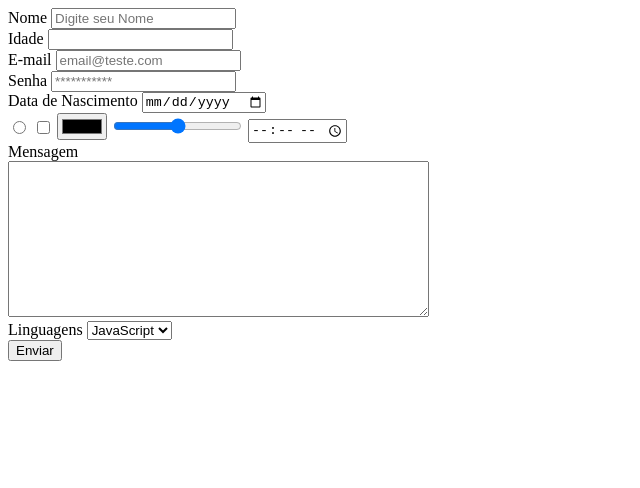
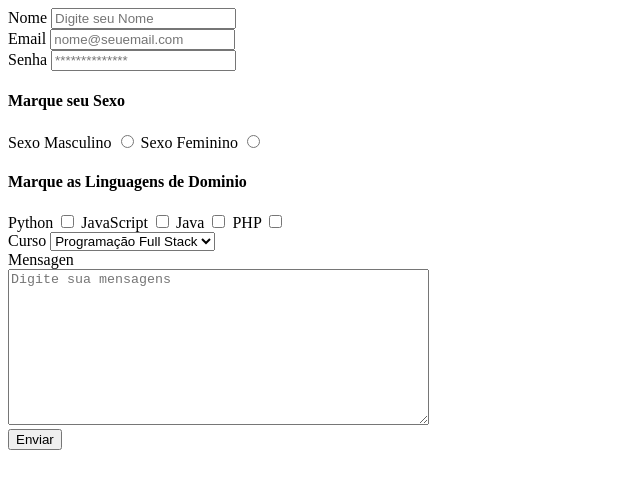
Before and after one commit to Heberneto1505/Aprendendo1HTML, a plain HTML site: page formulario.html in a window 1280 px wide. Shown: the whole page, without its empty margins (0-640 px from the left). Drawn offline with Linux system fonts and the light colour scheme.

Commit message:
Update formulario.html

```diff
--- a/formulario.html
+++ b/formulario.html
@@ -3,42 +3,42 @@
 <head>
     <meta charset="UTF-8">
     <meta name="viewport" content="width=device-width, initial-scale=1.0">
-    <title>Formulário</title>
+    <title>Formulario2</title>
 </head>
 <body>
     <form>
-        <label for="Nome">Nome</label>
-        <input type="text" id="Nome" placeholder="Digite seu Nome">
+        <label for="nome">Nome</label>
+        <input type="text" id="nome" placeholder="Digite seu Nome">
         <br>
-        <label for="Idade">Idade</label>
-        <input type="number" id="Idade">
+        <label for="email">Email</label>
+        <input type="email" id="email" placeholder="nome@seuemail.com">
         <br>
-        <label for="Email">E-mail</label>
-        <input type="email" id="Email" placeholder="email@teste.com">
+        <label for="senha">Senha</label>
+        <input type="password" id="senha" placeholder="**************">
+        <h4>Marque seu Sexo</h4>
+        <label for="sexom">Sexo Masculino</label>
+        <input type="radio" id="sexom">
+        <label for="sexof">Sexo Feminino</label>
+        <input type="radio" id="sexof">
+        <h4>Marque as Linguagens de Dominio</h4>
+        <label for="python">Python</label>
+        <input type="checkbox" id="python">
+        <label for="javascript">JavaScript</label>
+        <input type="checkbox" id="javascript">
+        <label for="java">Java</label>
+        <input type="checkbox" id="java">
+        <label for="php">PHP</label>
+        <input type="checkbox" id="php">
         <br>
-        <label for="Senha">Senha</label>
-        <input type="password" id="Senha" placeholder="***********">
+        <label for="curso">Curso</label>
+        <select  id="curso">
+            <option>Programação Full Stack</option>
+            <option>Banco de Dados</option>
+            <option>Syber Segurança</option>
+        </select>
         <br>
-        <label for="Data">Data de Nascimento</label>
-        <input type="date" id="Data">
-        <br>
-
-        <input type="radio">
-        <input type="checkbox">
-        <input type="color">
-        <input type="range">
-        <input type="time">
-<br>
-        <label for="Mensagem">Mensagem</label><br>
-        <textarea id="Mensagem" cols="50" rows="10"></textarea>
-        <br>
-        <label for="Linguagens">Linguagens</label>
-        <select  id="Linguagens">
-            <option>JavaScript</option>
-            <option>Python</option>
-            <option>Java</option>
-            <option>PHP</option>
-        </select>
+        <label for="mensagens">Mensagen</label><br>
+        <textarea id="mensagen" cols="50" rows="10" placeholder="Digite sua mensagens"></textarea>
         <br>
         <button>Enviar</button>
     </form>
```
